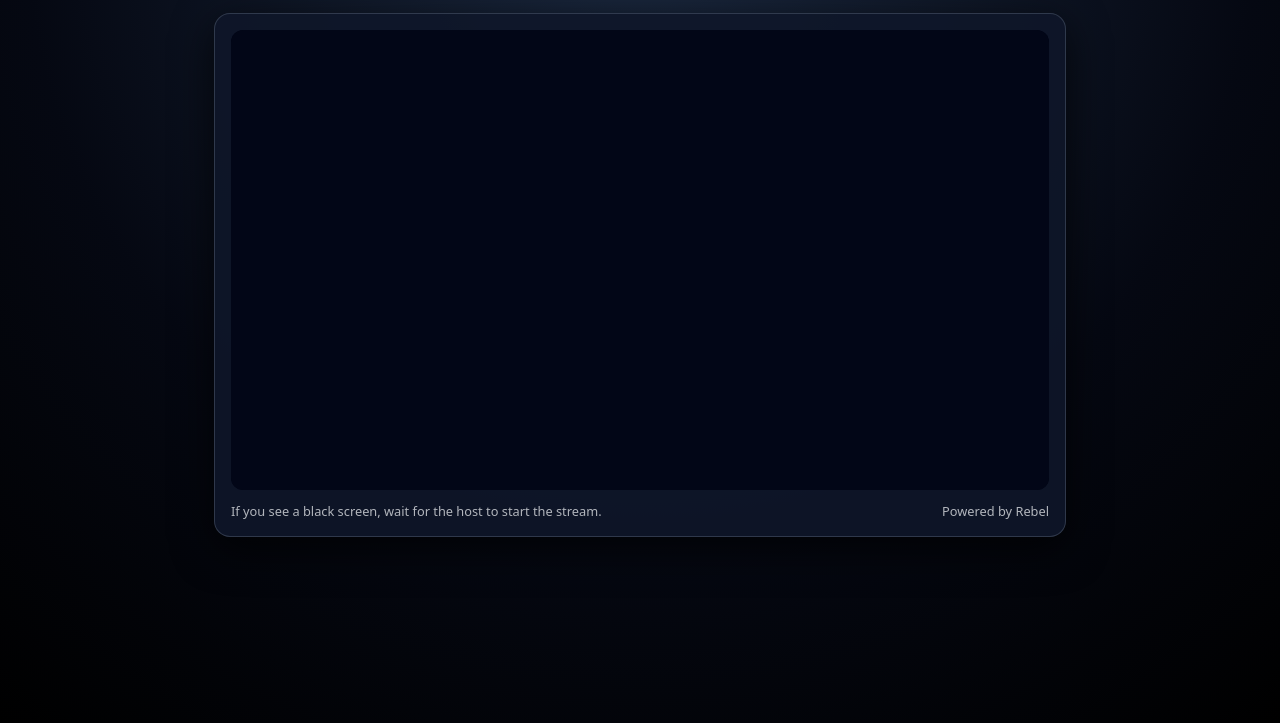
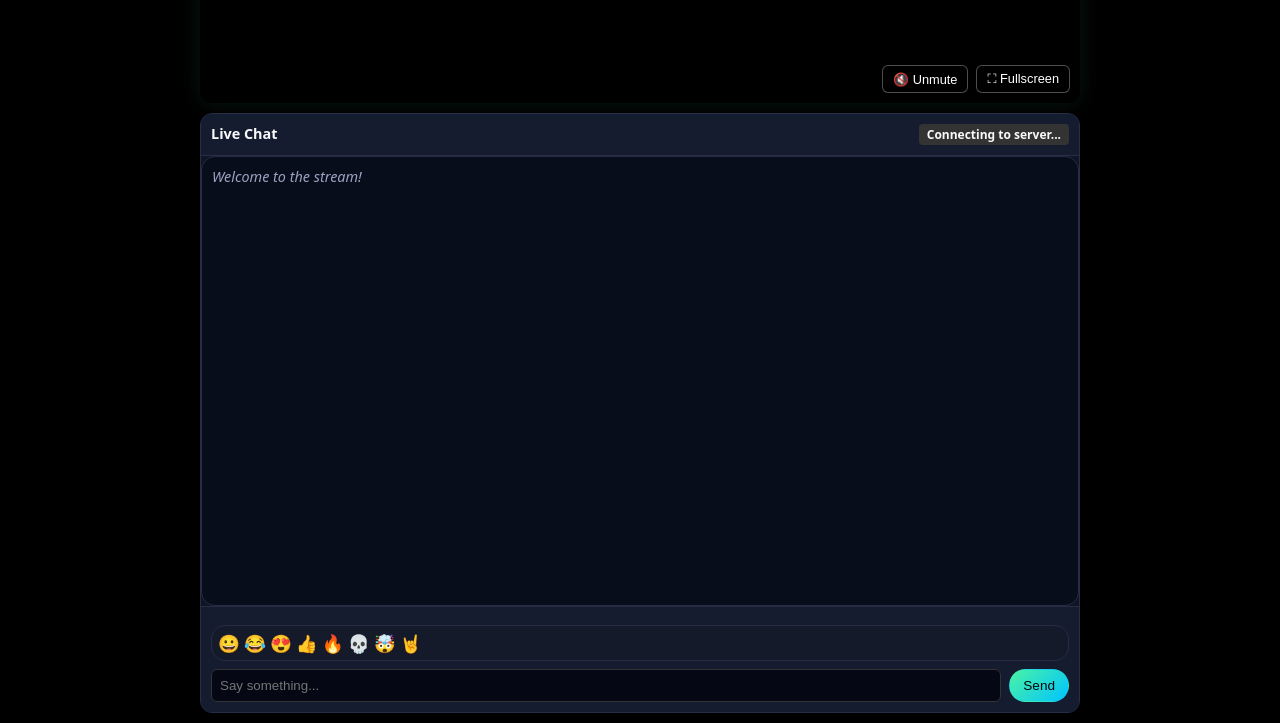
Before and after one commit to Elephant-logic/rebel, a website: page public/view.html in a window 1280 px wide. Shown: the part 77-800 px from the top of the page. Drawn offline with nearby package versions, Linux system fonts and the light colour scheme; no server answers.

Commit message:
Update view.html
Signed-off-by: Elephant_logic <keith.davies1978@gmail.com>

```diff
--- a/public/view.html
+++ b/public/view.html
@@ -3,78 +3,140 @@
 <head>
   <meta charset="UTF-8" />
   <meta name="viewport" content="width=device-width, initial-scale=1.0, maximum-scale=1.0, user-scalable=no" />
-  <title>Rebel Live Stream</title>
+  <title>Rebel Stream</title>
   <link rel="stylesheet" href="style.css" />
   <style>
+    /* Viewer-specific overrides */
     body {
-      background: radial-gradient(circle at top, #1b2940 0, #050812 60%, #000 100%);
+      background: #000;
       color: #f8fafc;
+      height: 100vh;
+      display: flex;
+      flex-direction: column;
     }
     .viewer-shell {
+      flex: 1;
+      display: flex;
+      flex-direction: column;
       max-width: 900px;
       margin: 0 auto;
-      padding: 1.5rem;
+      width: 100%;
+      padding: 10px;
+      gap: 10px;
     }
-    .viewer-header {
-      display: flex;
-      justify-content: space-between;
-      align-items: center;
-      margin-bottom: 1rem;
-    }
-    .viewer-title {
-      font-size: 1.4rem;
-      font-weight: 600;
-    }
-    .viewer-room {
-      font-size: 0.9rem;
-      opacity: 0.8;
-    }
-    .viewer-card {
-      background: rgba(15,23,42,0.9);
-      border-radius: 1rem;
-      padding: 1rem;
-      box-shadow: 0 12px 40px rgba(0,0,0,0.7);
-      border: 1px solid rgba(148,163,184,0.25);
-    }
-    .viewer-video {
-      width: 100%;
-      aspect-ratio: 16 / 9;
-      background: #020617;
-      border-radius: 0.75rem;
+
+    /* Video Area */
+    .video-container {
+      position: relative;
+      background: #000;
+      border-radius: 12px;
       overflow: hidden;
+      box-shadow: 0 0 20px rgba(74, 243, 163, 0.1);
+      flex-shrink: 0;
     }
     video {
       width: 100%;
-      height: 100%;
+      display: block;
+      max-height: 40vh; /* Don't take up whole phone screen so we can see chat */
       object-fit: contain;
-      background: #020617;
     }
-    .viewer-footer {
-      margin-top: 0.75rem;
+
+    /* Controls overlay */
+    .controls-overlay {
+      position: absolute;
+      bottom: 10px;
+      right: 10px;
+      display: flex;
+      gap: 8px;
+    }
+    .control-btn {
+      background: rgba(0,0,0,0.6);
+      border: 1px solid rgba(255,255,255,0.3);
+      color: #fff;
+      border-radius: 6px;
+      padding: 5px 10px;
       font-size: 0.8rem;
-      opacity: 0.7;
+      cursor: pointer;
+      backdrop-filter: blur(4px);
+    }
+
+    /* Chat Area (Fills remaining space) */
+    .chat-section {
+      flex: 1;
+      display: flex;
+      flex-direction: column;
+      background: #101524;
+      border-radius: 12px;
+      border: 1px solid #262d44;
+      overflow: hidden;
+      min-height: 0; /* Important for flex scrolling */
+    }
+    .chat-header {
+      padding: 10px;
+      background: #151c2f;
+      border-bottom: 1px solid #262d44;
+      font-size: 0.9rem;
+      font-weight: bold;
       display: flex;
       justify-content: space-between;
-      align-items: center;
     }
+    .chat-log {
+      flex: 1;
+      overflow-y: auto;
+      padding: 10px;
+      font-size: 0.9rem;
+    }
+    .chat-controls {
+      padding: 10px;
+      background: #151c2f;
+      border-top: 1px solid #262d44;
+    }
+
+    /* Re-use inputs from style.css but ensure visibility */
+    .chat-input-row { display: flex; gap: 8px; margin-top: 8px; }
+    .text-input { flex: 1; padding: 8px; border-radius: 6px; border: 1px solid #333; background: #050814; color: #fff; }
+
+    .status-badge {
+        font-size: 0.75rem;
+        padding: 2px 8px;
+        border-radius: 4px;
+        background: #333;
+    }
+    .status-live { background: #4af3a3; color: #000; }
   </style>
 </head>
 <body>
+
   <div class="viewer-shell">
-    <div class="viewer-header">
-      <div>
-        <div class="viewer-title">Rebel Live Stream</div>
-        <div id="viewerRoom" class="viewer-room">Connecting…</div>
+    <div class="video-container" id="videoContainer">
+      <video id="viewerVideo" autoplay playsinline muted></video>
+      <div class="controls-overlay">
+        <button id="unmuteBtn" class="control-btn">🔇 Unmute</button>
+        <button id="fullscreenBtn" class="control-btn">⛶ Fullscreen</button>
       </div>
-      <div id="viewerStatus" class="viewer-room">Disconnected</div>
     </div>
-    <div class="viewer-card">
-      <div class="viewer-video">
-        <video id="viewerVideo" autoplay playsinline muted></video>
+
+    <div class="chat-section">
+      <div class="chat-header">
+        <span>Live Chat</span>
+        <span id="viewerStatus" class="status-badge">Connecting...</span>
       </div>
-      <div class="viewer-footer">
-        <span id="viewerHint">If you see a black screen, wait for the host to start the stream.</span>
-        <span>Powered by Rebel</span>
+
+      <div id="chatLog" class="chat-log">
+        <div class="chat-line system">Welcome to the stream!</div>
+      </div>
+
+      <div class="chat-controls">
+        <div class="emoji-strip" id="emojiStrip">
+          <span class="emoji">😀</span><span class="emoji">😂</span><span class="emoji">😍</span>
+          <span class="emoji">👍</span><span class="emoji">🔥</span><span class="emoji">💀</span>
+          <span class="emoji">🤯</span><span class="emoji">🤘</span>
+        </div>
+
+        <div class="chat-input-row">
+          <input id="chatInput" class="text-input" placeholder="Say something..." />
+          <button id="sendBtn" class="btn primary">Send</button>
+        </div>
       </div>
     </div>
   </div>
```
